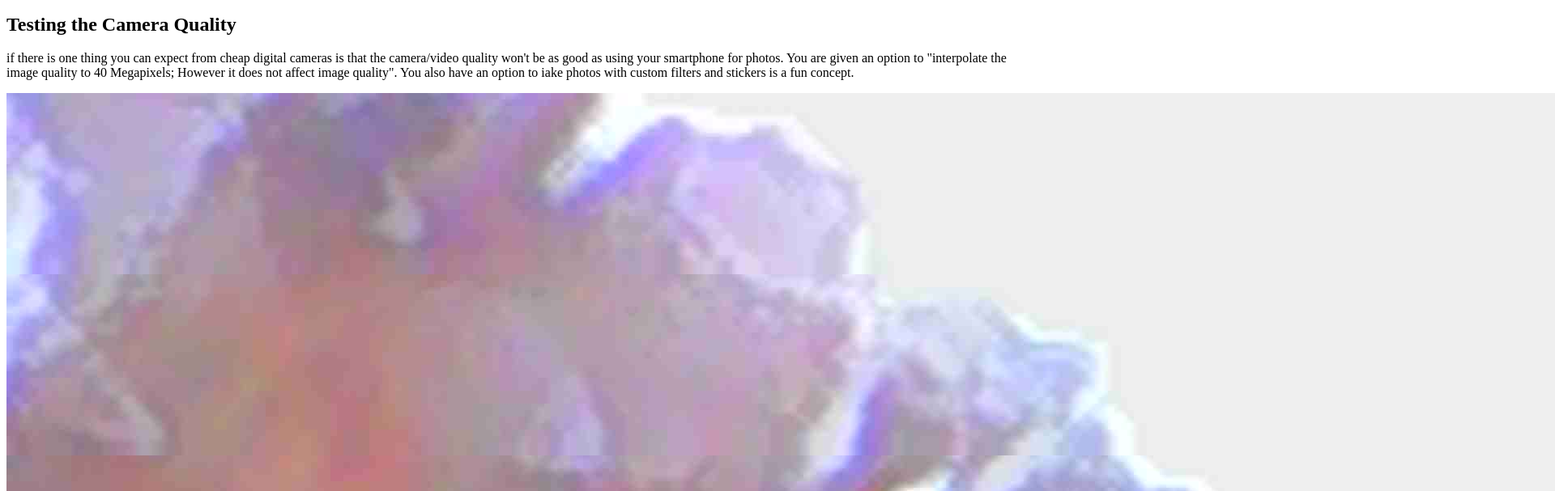
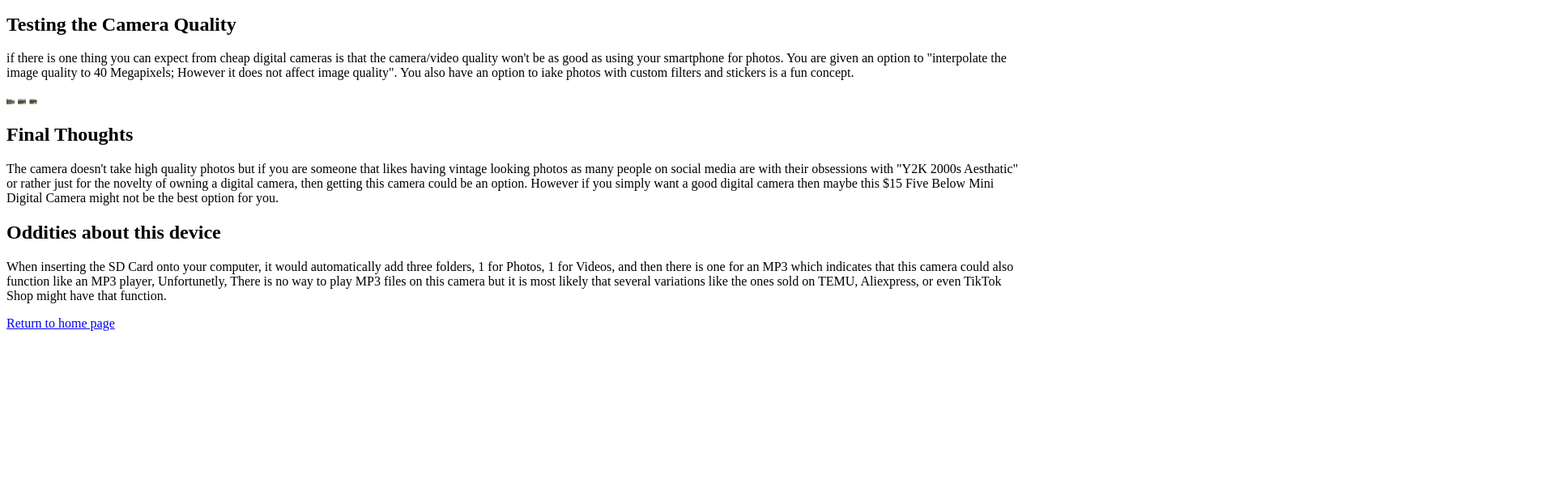
Before and after one commit to msolis26/hello-world, a plain HTML site: page review1.html in a window 1280 px wide. Shown: the part 789-1396 px from the top of the page at 81% size, 1920 px wide, since content can reach past the window. After the commit the page ends 1206 px from the top, so only its background shows below. Drawn offline with Linux system fonts and the light colour scheme.

Commit message:
Update review1.html

```diff
--- a/review1.html
+++ b/review1.html
@@ -19,9 +19,9 @@
 <p>if there is one thing you can expect from cheap digital cameras is that the camera/video quality won't be as good as using your smartphone for photos.
 You are given an option to "interpolate the image quality to 40 Megapixels; However it does not affect image quality". You also have an option to iake photos with custom filters and stickers is a fun concept.
 </p>
-<img src="PHO00056.JPG" alt="A Photo of a lake">
-<img src="PHO00060.JPG" alt="A Photo of a lake with the Panda Sticker">
-<img src="PHO00061.JPG" alt="A Photo of a lake with the town Sticker">
+<img src="PHO00056.JPG" alt="A Photo of a lake" style="width: 10px; height= auto;">
+<img src="PHO00060.JPG" alt="A Photo of a lake with the Panda Sticker" style="width: 10px; height= auto;">
+<img src="PHO00061.JPG" alt="A Photo of a lake with the town Sticker" style="width: 10px; height= auto;">
 <h2>Final Thoughts</h2>
 <p>The camera doesn't take high quality photos but if you are someone that likes having vintage looking photos as many people on social media are with their obsessions with "Y2K 2000s Aesthatic" or rather just for the novelty of owning a digital camera, then getting this camera could be an option. However if you simply want a good digital camera then maybe this $15 Five Below Mini Digital Camera might not be the best option for you.</p>
 <h2>Oddities about this device</h2>
```
